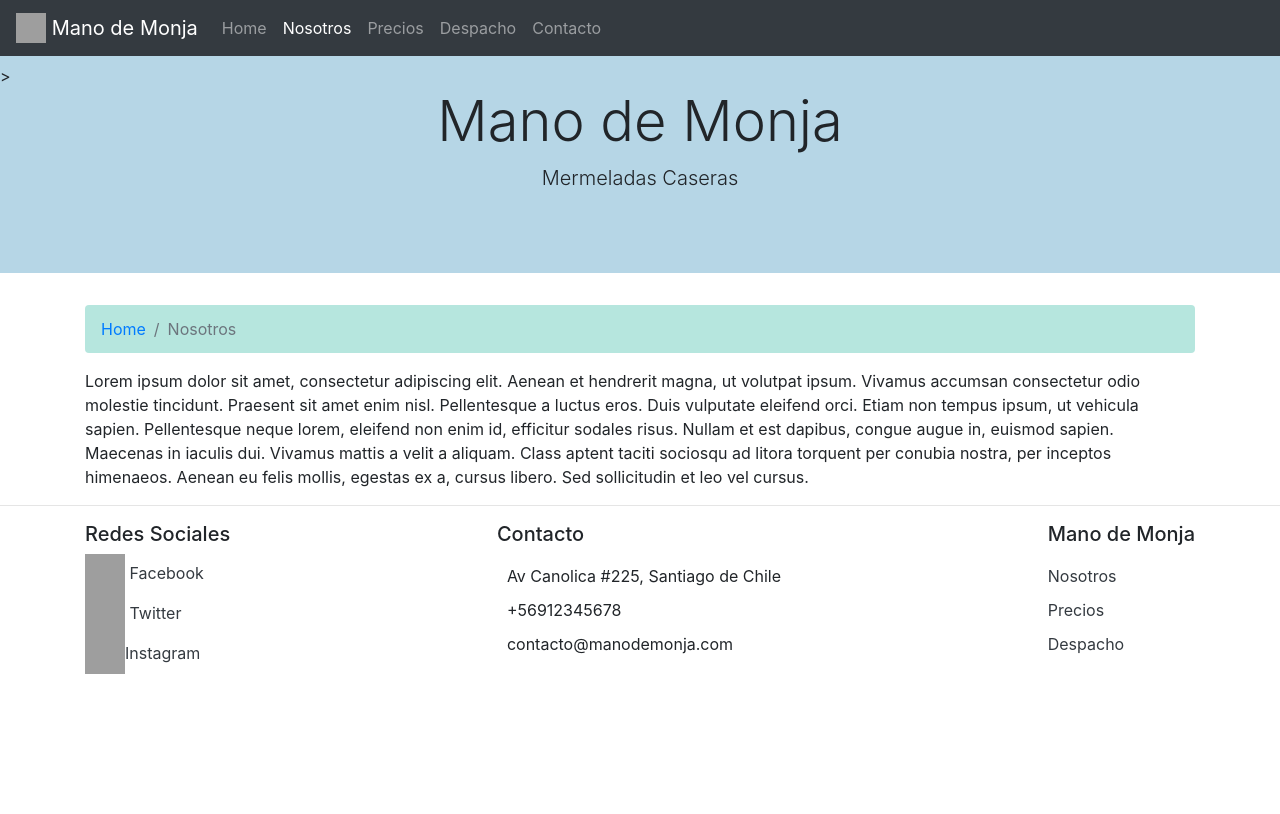
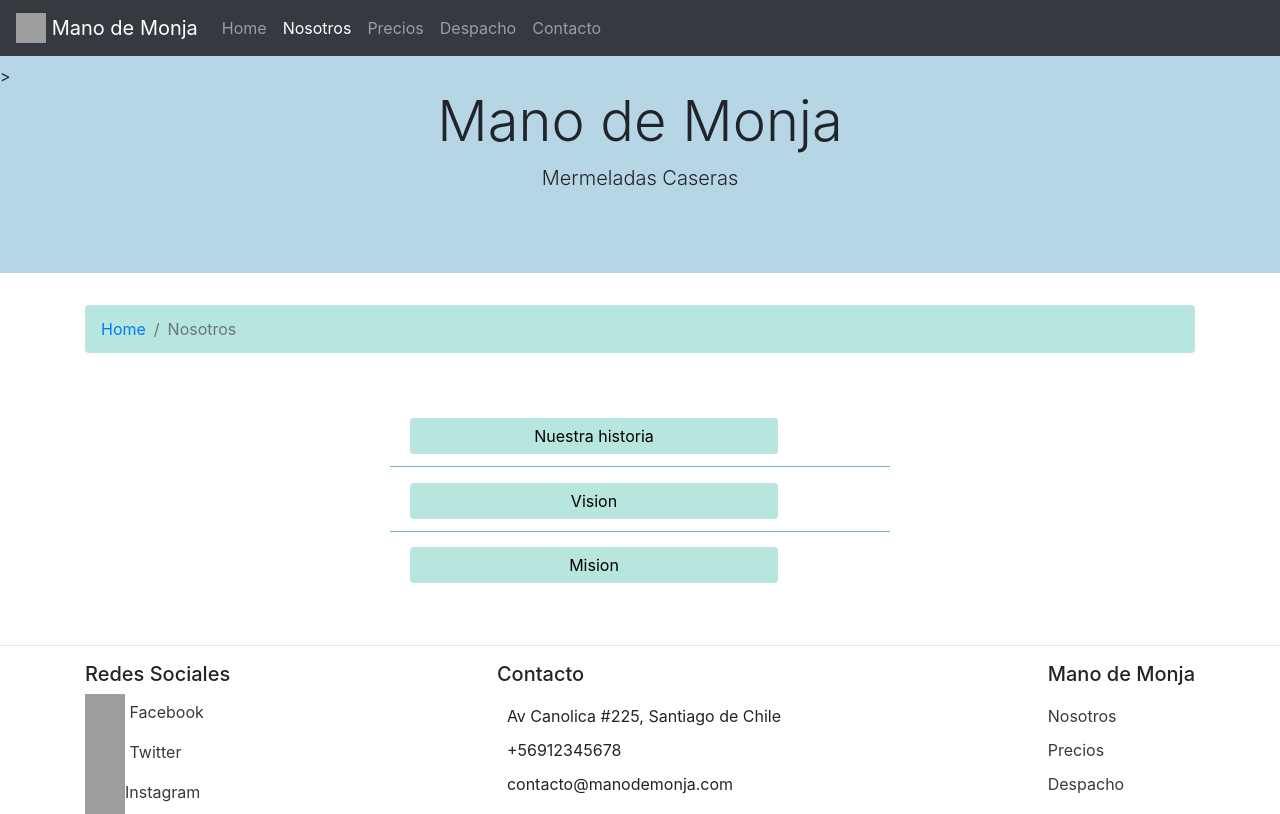
Before and after one commit to pcidsoto/Ejemplo-de-pagina-web-con-responsive, a website: page about.html in a window 1280 px wide. Drawn offline with nearby package versions, Linux system fonts and the light colour scheme; grey boxes are pictures that could not be loaded; a web font is replaced by a local one.

Commit message:
Se agrega collapse al inicio y un accordion de prueba en nosotros.html

```diff
--- a/about.html
+++ b/about.html
@@ -55,16 +55,53 @@
             </nav>
 
             <div>
-                <span> Lorem ipsum dolor sit amet, consectetur adipiscing elit.
-                    Aenean et hendrerit magna, ut volutpat ipsum.
-                    Vivamus accumsan consectetur odio molestie tincidunt.
-                    Praesent sit amet enim nisl. Pellentesque a luctus eros.
-                    Duis vulputate eleifend orci. Etiam non tempus ipsum, ut vehicula sapien.
-                    Pellentesque neque lorem, eleifend non enim id, efficitur sodales risus.
-                    Nullam et est dapibus, congue augue in, euismod sapien. Maecenas in iaculis dui.
-                    Vivamus mattis a velit a aliquam.
-                    Class aptent taciti sociosqu ad litora torquent per conubia nostra, per inceptos himenaeos.
-                    Aenean eu felis mollis, egestas ex a, cursus libero. Sed sollicitudin et leo vel cursus.</span>
+                <div id="accordion" class="myaccordion">
+                    <div class="card">
+                      <div class="card-header" id="headingOne">
+                        <h2 class="mb-0">
+                          <button class="btn btn-link collapsed" data-toggle="collapse" data-target="#collapseOne"
+                          aria-expanded="true" aria-controls="collapseOne">
+                            Nuestra historia
+                          </button>
+                        </h2>
+                      </div>
+                      <div id="collapseOne" class="collapse" aria-labelledby="headingOne" data-parent="#accordion">
+                        <div class="card-body">
+                          texto de prueba ...
+                        </div>
+                      </div>
+                    </div>
+                    <div class="card">
+                      <div class="card-header" id="headingTwo">
+                        <h2 class="mb-0">
+                          <button class="btn btn-link collapsed" data-toggle="collapse" data-target="#collapseTwo"
+                          aria-expanded="true" aria-controls="collapseTwo">
+                            Vision
+                          </button>
+                        </h2>
+                      </div>
+                      <div id="collapseTwo" class="collapse" aria-labelledby="headingTwo" data-parent="#accordion">
+                        <div class="card-body">
+                          Texto de prueba 2...
+                        </div>
+                      </div>
+                    </div>
+                    <div class="card">
+                      <div class="card-header" id="headingThree">
+                        <h2 class="mb-0">
+                          <button class="btn btn-link collapsed" data-toggle="collapse" data-target="#collapseThree"
+                          aria-expanded="true" aria-controls="collapseThree">
+                            Mision
+                          </button>
+                        </h2>
+                      </div>
+                      <div id="collapseThree" class="collapse" aria-labelledby="headingThree" data-parent="#accordion">
+                        <div class="card-body">
+                          Texto de prueba 3...
+                        </div>
+                      </div>
+                    </div>
+                  </div>
             </div>
 
 
--- a/css/main.css
+++ b/css/main.css
@@ -93,3 +93,24 @@
       flex: 0 0 24%;
     }
   }
+
+
+  /*CSS ACCORDION*/
+
+  .myaccordion {
+    max-width: 500px;
+    margin: 50px auto;
+
+  }
+
+  /*Card sin borde*/
+  .myaccordion .card,
+  .myaccordion .card:last-child .card-header {
+    border: none;
+  }
+
+/*fondo de texto transparente*/
+  .myaccordion .card-header {
+    border-bottom-color: #7cb0ca;
+    background: transparent;
+  }
```
Also changed, not shown: index.html (+18 -3 lines).
